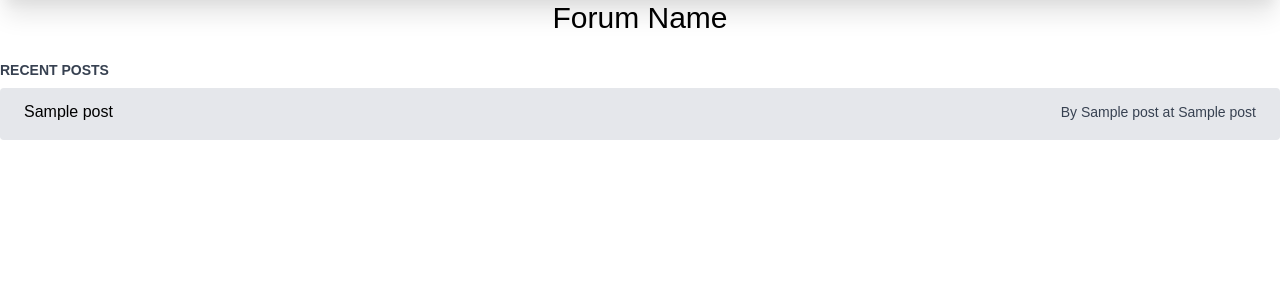
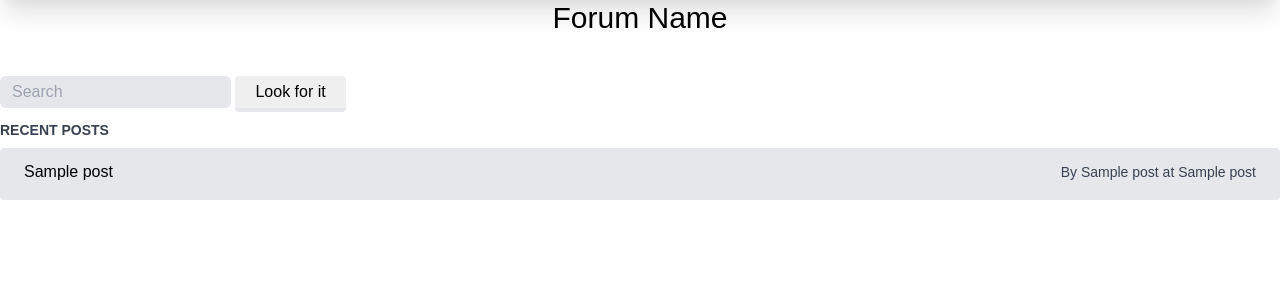
Before and after one commit to Maxix25/forum, a Flask app: template templates/posts.html in a window 1280 px wide. Shown: the part 52-352 px from the top of the page. Run offline with Flask 2, Linux system fonts and the light colour scheme; the template is opened without the code that fills it: most values are stand-ins (such as "Sample title", 1, 10 or a date in 2020).

Commit message:
Add the search feature in frontend

```diff
--- a/templates/posts.html
+++ b/templates/posts.html
@@ -6,7 +6,22 @@
 
 	<h1 class="text-3xl text-center"><a href="{{ url_for('index') }}">Forum Name</a></h1>
 	<div class="container ml-auto mr-auto mt-6 ">
+	<form action="#" method="post">
+		<input type="text" class="my-2 rounded-md outline-none bg-gray-200 p-1 px-3" name="search" placeholder="Search">
+		<input type="submit" value="Look for it" class="my-2 rounded outline-none mt-4 py-1 px-5 border-b-4">
+	</form>
 	<h1 class="text-sm font-bold text-gray-700 mb-2">RECENT POSTS</h1>
+	{% for i in search_results %}
+		<div class="border-b-4 hover:border-gray-500 transition-all duration-300 ease-in-out rounded bg-gray-200 mb-4 p-3 px-6">
+			<details class="cursor-pointer">
+		  		<summary  class="outline-none flex items-center">
+				<span>{{ search_results[loop.index - 1][1] }}</span>
+				<span class="text-sm text-gray-700 ml-auto">By {{ search_results[loop.index - 1][3] }} at {{ search_results[loop.index - 1][4] }}</span>
+		  		</summary>
+		  		<p class="text-sm py-1">{{ search_results[loop.index - 1][2] | truncate(30) }}</p>
+			</details>
+	  	</div>
+	{% endfor %}
 	{% for post in posts %}
 	  <div class="border-b-4 hover:border-gray-500 transition-all duration-300 ease-in-out rounded bg-gray-200 mb-4 p-3 px-6">
 
```
Lines whose indentation alone changed are shown as unchanged.
